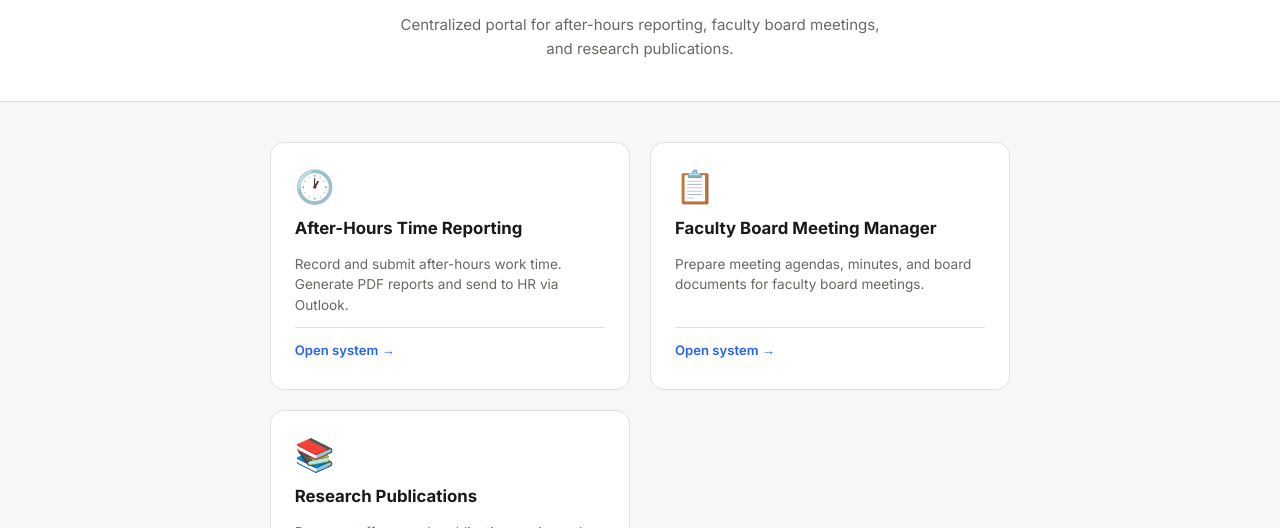
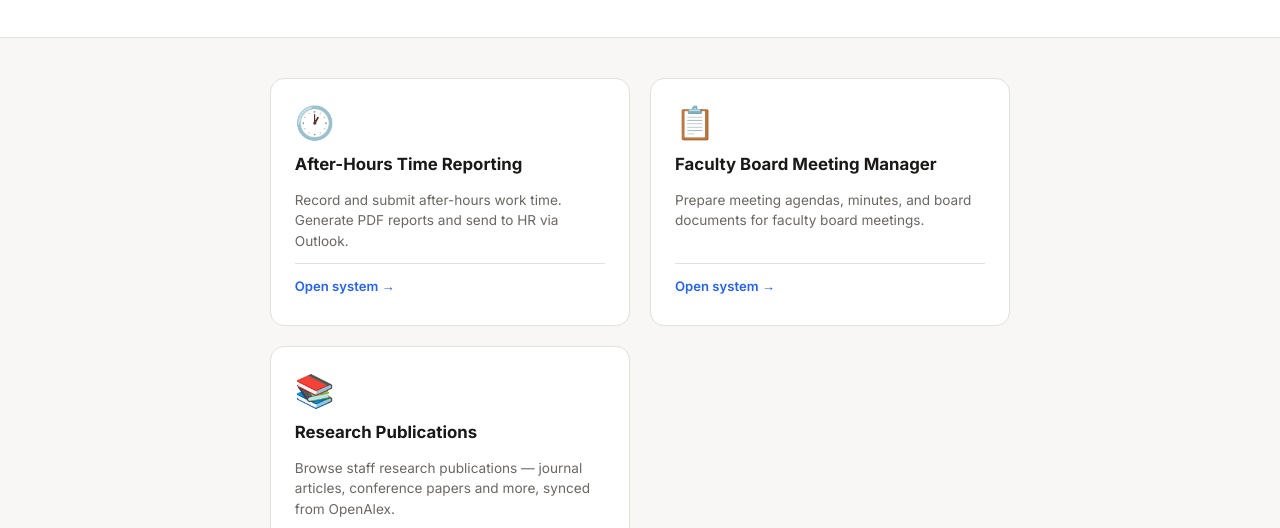
Before and after one commit to alawatugoda/SLIIT-KandyUNI, a plain HTML site: page index.html in a window 1280 px wide. Shown: the part 249-777 px from the top of the page. Drawn offline with Linux system fonts and the light colour scheme.

Commit message:
Update index.html

```diff
--- a/index.html
+++ b/index.html
@@ -50,7 +50,6 @@ footer{margin-top:auto;padding:20px 24px;text-align:center;font-size:.78rem;colo
   <div class="hero-inner">
     <img class="hero-logo" src="logo.jpg" alt="SLIIT KandyUni Logo">
     <h1>SLIIT KandyUni Staff Portal</h1>
-    <p>Centralized portal for after-hours reporting, faculty board meetings, and research publications.</p>
   </div>
 </div>
 
```
